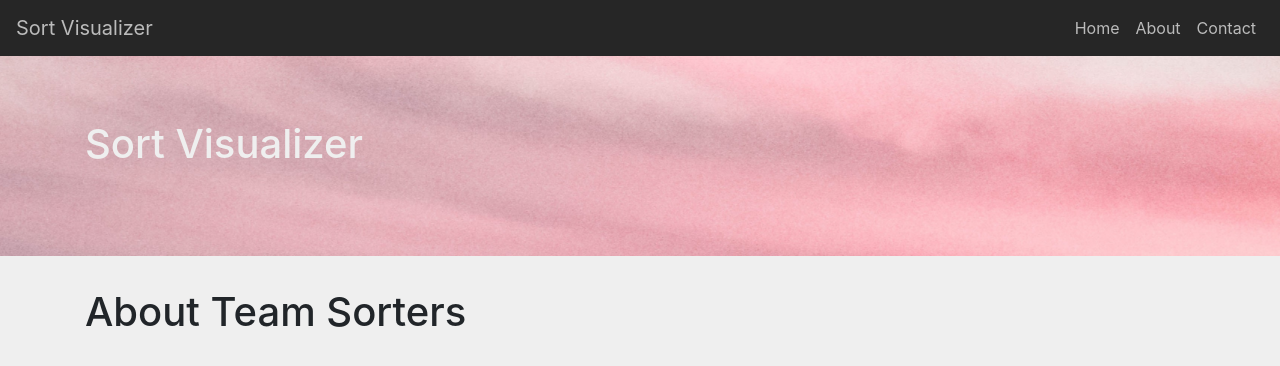
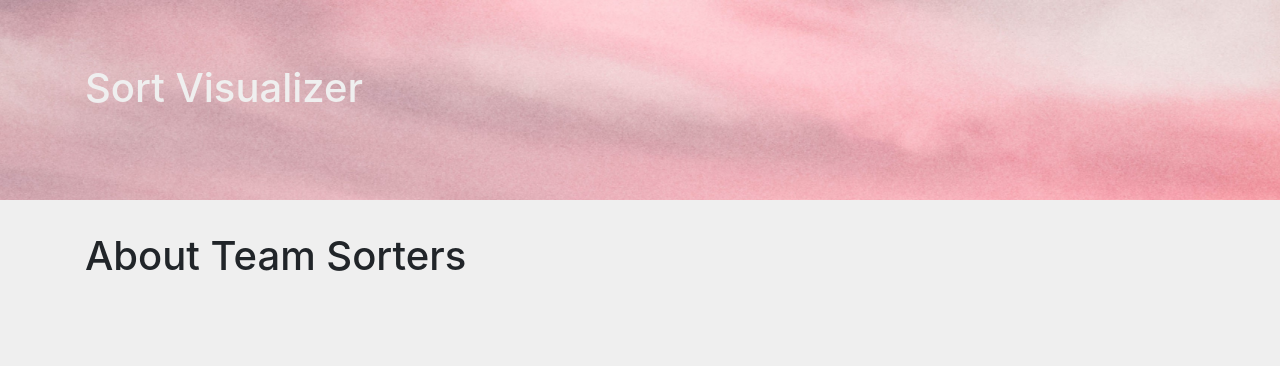
Before and after one commit to peetersc/Sort_Visualizer, a React (Create React App) app: page /about in a window 1280 px wide. Shown: the top 366 px of the page. Built offline with nearby package versions, Linux system fonts and the light colour scheme.

Commit message:
Removed nav bar. Made rectangles instead of lines

```diff
--- a/src/App.js
+++ b/src/App.js
@@ -6,7 +6,6 @@ import {About} from './About';
 import {Contact} from './Contact';
 import {NoMatch} from './NoMatch';
 import Layout from './components/Layout';
-import {NavigationBar} from './components/NavigationBar';
 import {Jumbotron} from './components/Jumbotron';
 
 
@@ -15,7 +14,6 @@ class App extends Component{
   render(){
     return(
       <React.Fragment>
-        <NavigationBar />
         <Jumbotron/>
         <Layout>
           <Router>
--- a/src/components/NavigationBar.js
+++ /dev/null
@@ -1,37 +0,0 @@
-import React from 'react';
-import {Nav, Navbar} from 'react-bootstrap';
-import styled from 'styled-components';
-
-
-const Styles = styled.div`
-    .navbar{
-        background-color: #262626;
-    }
-
-    .navbar-brand, .navbar-nav .nav-link {
-        color: #bbb;
-        &:hover{
-            color: white;
-        }
-    }
-
-    .navbar-toggler{
-        color: white;
-    }
-`;
-
-export const NavigationBar = () => (
-    <Styles>
-        <Navbar expand="lg">
-            <Navbar.Brand href="/">Sort Visualizer</Navbar.Brand>
-            <Navbar.Toggle aria-controls="basic-navbar-nav" />
-            <Navbar.Collapse id="basic-navbar-nav">
-                <Nav className="ml-auto">
-                    <Nav.Item><Nav.Link href="/">Home</Nav.Link></Nav.Item>
-                    <Nav.Item><Nav.Link href="/about">About</Nav.Link></Nav.Item>
-                    <Nav.Item><Nav.Link href="/contact">Contact</Nav.Link></Nav.Item>
-                </Nav>
-            </Navbar.Collapse>
-        </Navbar>
-    </Styles>
-)
--- a/src/components/sketch.js
+++ b/src/components/sketch.js
@@ -4,7 +4,7 @@ export default function sketch (p){
     //FOR EVERY SINGLE p5 FUNCTION U GOTTA do p.FUNCTIONNAME = function (){
     //and to call any p5 function u gotta do p.draw() or p.size()
 
-    const height =300
+    const height = 300
     const width = 800
 
     p.setup =function (){
@@ -18,11 +18,21 @@ export default function sketch (p){
         }
     }
 
+
+    // Atticus
+    let numBars = 100;
+    let barWidth = width / numBars;
     p.draw =function (){
-        p.background(0);
-        for (let i = 0; i < sortArray.length; i++) {
-            p.stroke(255);
-            p.line(i, height, i, height - sortArray[i]);
+        // Scale and translate are done so that the origin is in the bottom left
+        // instead of the top left, and so that rectangles are drawn from the
+        // bottom up instead of top down.
+        p.scale(1,-1);
+        p.translate(0, -height);
+        // p.background(255);
+        for (let i = 0; i < numBars; i++) {
+            p.stroke(0);
+            p.fill(100);
+            p.rect(i*barWidth, 0, barWidth, sortArray[i]);
         }
     }
 }
--- a/src/components/sketch2.js
+++ b/src/components/sketch2.js
@@ -4,7 +4,7 @@ export default function sketch (p){
     //FOR EVERY SINGLE p5 FUNCTION U GOTTA do p.FUNCTIONNAME = function (){
     //and to call any p5 function u gotta do p.draw() or p.size()
 
-    const height =300
+    const height = 300
     const width = 800
 
     p.setup =function (){
@@ -18,11 +18,20 @@ export default function sketch (p){
         }
     }
 
+    // Atticus
+    let numBars = 100;
+    let barWidth = width / numBars;
     p.draw =function (){
-        p.background(0);
-        for (let i = 0; i < sortArray.length; i++) {
-            p.stroke(255);
-            p.line(i, height, i, height - sortArray[i]);
+        // Scale and translate are done so that the origin is in the bottom left
+        // instead of the top left, and so that rectangles are drawn from the
+        // bottom up instead of top down.
+        p.scale(1,-1);
+        p.translate(0, -height);
+        // p.background(255);
+        for (let i = 0; i < numBars; i++) {
+            p.stroke(0);
+            p.fill(100);
+            p.rect(i*barWidth, 0, barWidth, sortArray[i]);
         }
     }
 }
```
